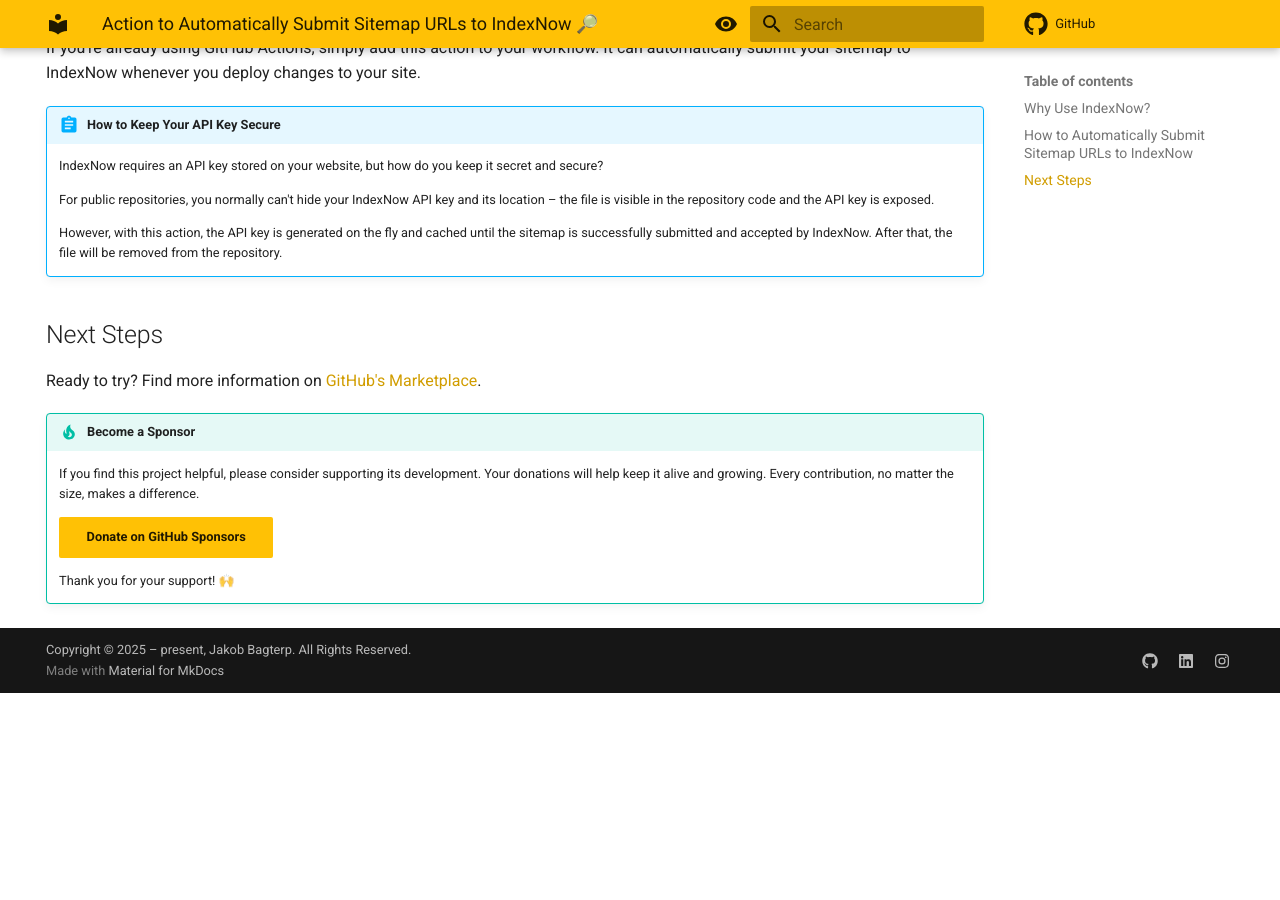
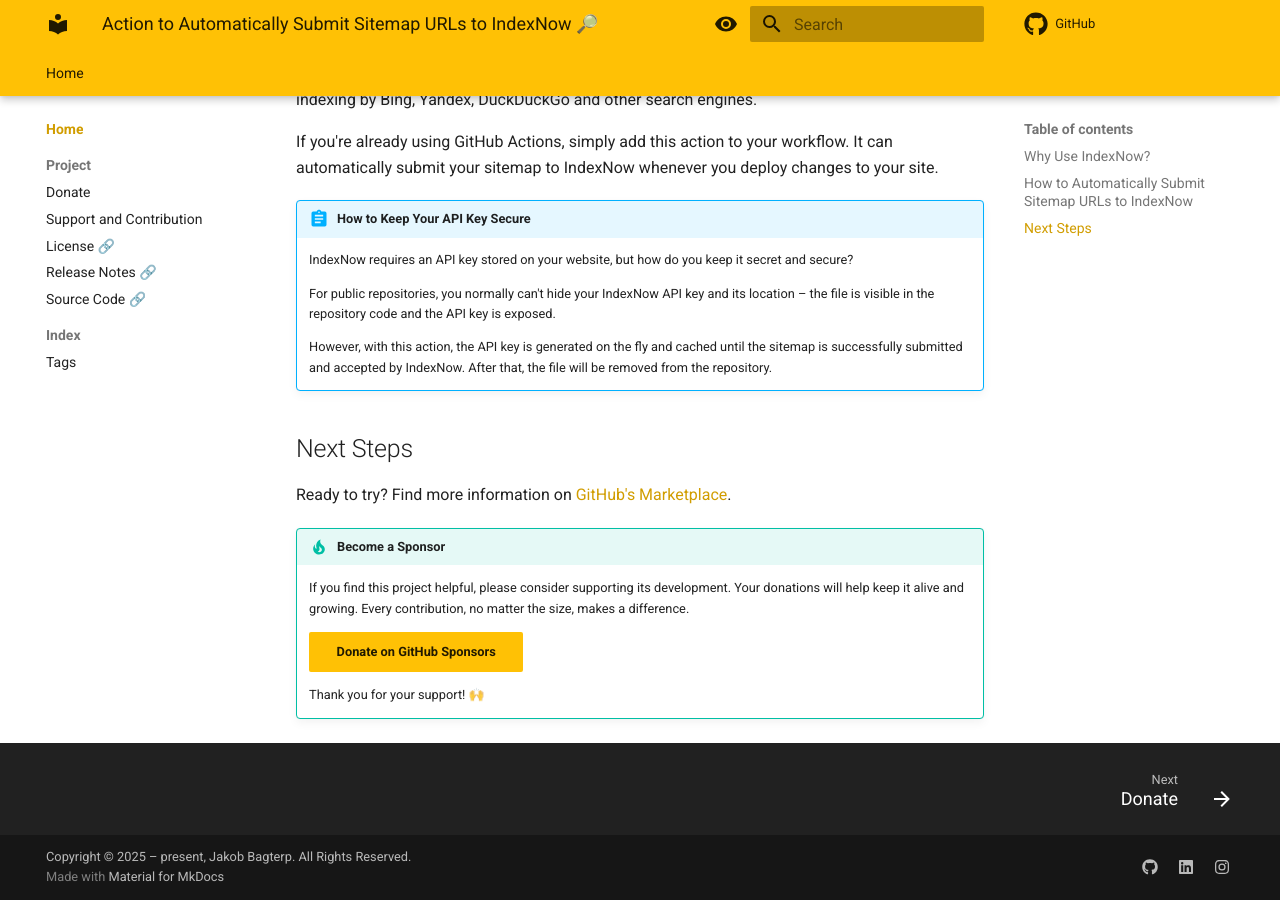
Before and after one commit to jakob-bagterp/index-now-submit-sitemap-urls-action, an MkDocs documentation site: the page built from docs/index.md, in a window 1280 px wide and 900 px high, scrolled down 784 px. Built offline with MkDocs 1.6.1 and Material for MkDocs 9.7.7, drawn with Linux system fonts in a browser that asks for light colours; comment, search, counter and statistics services are not loaded; before the commit the page ends 1477 px from its top, so only the background shows below that.

Commit message:
Added project pages and updated left navigation.

```diff
--- a/mkdocs.yml
+++ b/mkdocs.yml
@@ -8,6 +8,14 @@
 nav:
   - Home:
     - index.md
+    - Project:
+      - Donate: project/donate.md
+      - Support and Contribution: project/support-and-contribution.md
+      - License 🔗: https://github.com/jakob-bagterp/index-now-submit-sitemap-action/blob/master/LICENSE.md
+      - Release Notes 🔗: https://github.com/jakob-bagterp/index-now-submit-sitemap-action/releases
+      - Source Code 🔗: https://github.com/jakob-bagterp/index-now-submit-sitemap-action
+    - Index:
+      - Tags: index/tags.md
 
 theme:
   name: material
@@ -20,7 +28,11 @@
     - navigation.instant.prefetch
     - navigation.instant.progress
     - navigation.tracking
+    - navigation.tabs
+    - navigation.tabs.sticky
+    - navigation.sections
     - navigation.top
+    - navigation.path
     - navigation.indexes
     - content.code.copy
     - content.code.select
```
Also changed, not shown: docs/index.md (+0 -2 lines), docs/index/tags.md (added, +10 -0 lines), docs/project/donate.md (added, +13 -0 lines), docs/project/support-and-contribution.md (added, +11 -0 lines).
